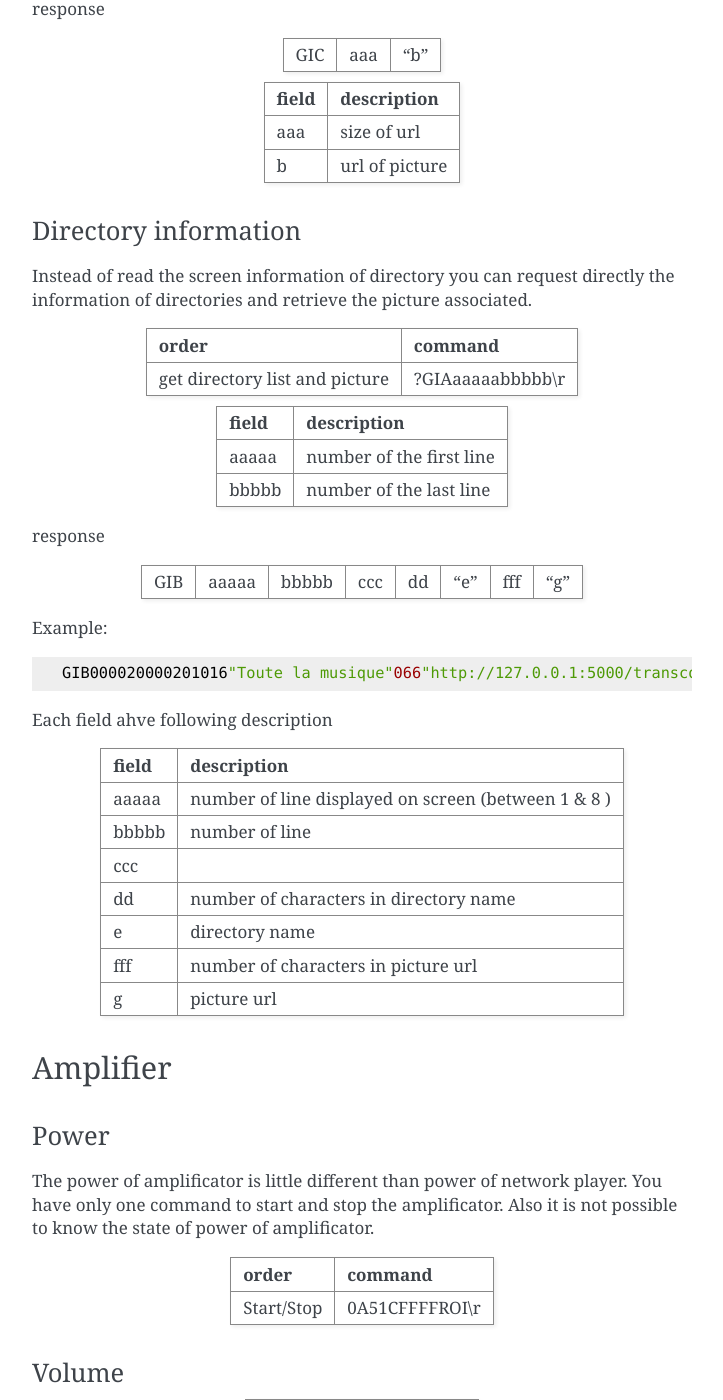
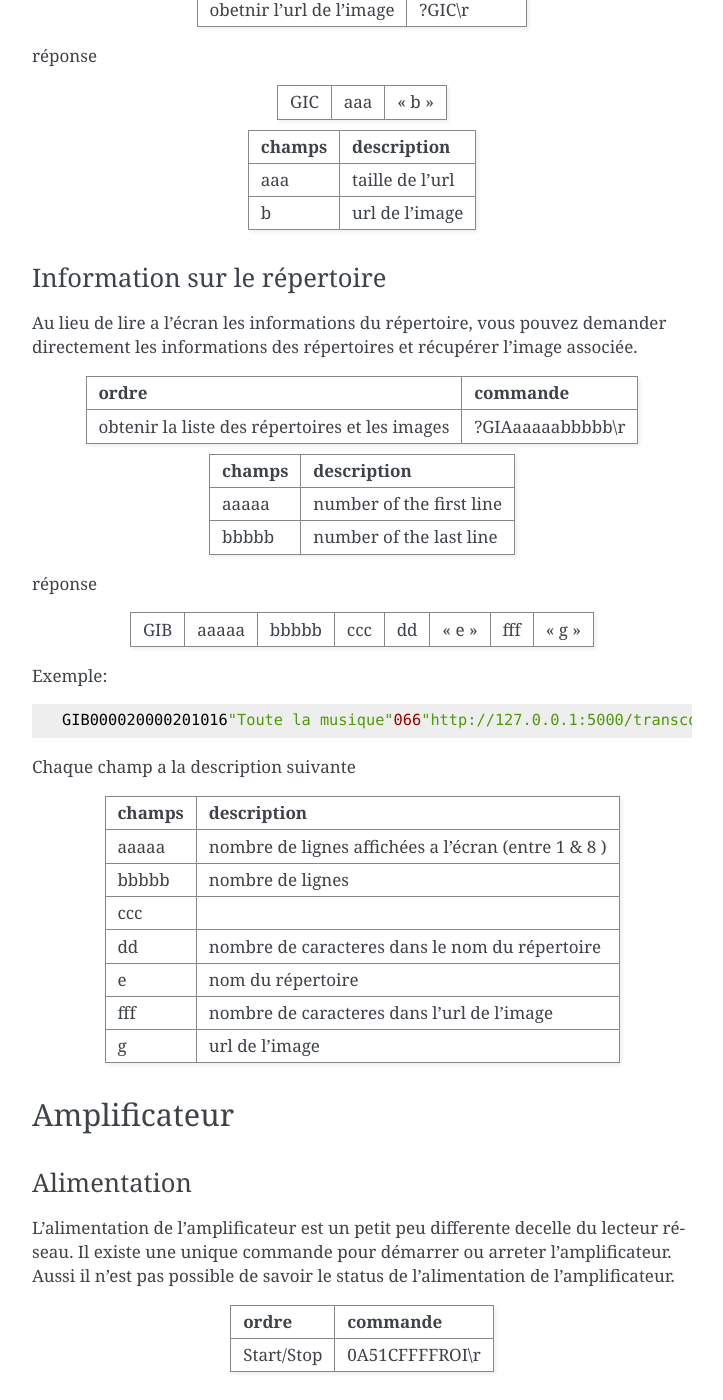
Before and after one commit to yabb85/controlP, a Sphinx documentation site: the page built from docs/source/protocol.rst, in a window 1280 px wide and 1400 px high, scrolled down 5843 px. Shown: the whole window, without its empty margins (388-1111 px from the left). Built offline with Sphinx 7.4.7, drawn with Linux system fonts in a browser that asks for light colours; some of the changed text lies outside the part shown.

Commit message:
create multi lang documentation

```diff
--- /dev/null
+++ b/docs/source/_templates/lang.html
@@ -0,0 +1,8 @@
+<h3>{{ _('Langues') }}</h3>
+{% if languages|length >= 1 %}
+    <ul>
+        {% for the_language, url in languages %}
+        <li><a href="{{ url }}">{{ the_language }}</a></li>
+        {% endfor %}
+    </ul>
+{% endif %}
--- a/docs/source/conf.py
+++ b/docs/source/conf.py
@@ -41,6 +41,9 @@
 # This pattern also affects html_static_path and html_extra_path.
 exclude_patterns = []
 
+language = 'fr'
+locale_dirs = ['locale/']
+
 
 # -- Options for HTML output -------------------------------------------------
 
@@ -53,3 +56,19 @@
 # relative to this directory. They are copied after the builtin static files,
 # so a file named "default.css" will overwrite the builtin "default.css".
 html_static_path = ['_static']
+templates_path = ['_templates']
+
+html_context = {
+    'languages': [['fr', '/'], ['en', '/en']]
+}
+
+html_sidebars = {
+    '**': [
+        'about.html',
+        'searchfield.html',
+        'navigation.html',
+        'relations.html',
+        'donate.html',
+        'lang.html',
+    ]
+}
--- a/docs/source/protocol.rst
+++ b/docs/source/protocol.rst
@@ -1,11 +1,11 @@
-Protocol definition
-===================
+Définition du protocol
+======================
 
 
 Cette page explique le protocol de communication pioneer qui a été utlisé pour le lecteur reseau N-50A.
 Cette documentation a été obtenu par ingenieurie inverse a l'aide de l'outil wireshark, d'un lecteur N-50A et de l'application control.
 
-lecteur <-- ethernet --> pc <--wifi --> smartphone
+lecteur <-- ethernet --> pc <-- wifi --> smartphone
 
 La communication entre l'application et le lecteur s'effectue sur un socker ouvert avec le port 8102.
 Les details de communication peuvent etre obtenu par upnp a l'aide d'un requete ssdp.
@@ -15,42 +15,42 @@
 
 
 
-Todo
-----
+A faire
+-------
 
-    - Understand the usage of ICA command and response
+    - Comprendre l'usage de la commande ICA ainsi que ses réponses
 
-Network player
+Lecteur reseau
 --------------
 
 
-Power
-~~~~~
+Alimentation
+~~~~~~~~~~~~
 
-This section exaplain how to manage the power of your player
+Cette section explique comment controller l'alimation du lecteur
 
-+-------+---------+
-| order | command |
-+=======+=========+
-| ON    | PO\\r   |
-+-------+---------+
-| OFF   | PF\\r   |
-+-------+---------+
++-------+----------+
+| ordre | commande |
++=======+==========+
+| ON    | PO\\r    |
++-------+----------+
+| OFF   | PF\\r    |
++-------+----------+
 
 
-To know the state of your player you can send the command
+Pour connaitre le status de votre lecteur vous pouvez envoyer la commande suivante
+
++--------+----------+
+| ordre  | commande |
++========+==========+
+| status | ?P\\r    |
++--------+----------+
 
 
-+--------+---------+
-| order  | command |
-+========+=========+
-| status | ?P\\r   |
-+--------+---------+
-
-the response of this command is
+La réponse de cette commande est
 
 +--------+----------+
-| status | response |
+| status | réponse  |
 +========+==========+
 | ON     | PWR0     |
 +--------+----------+
@@ -58,124 +58,124 @@
 +--------+----------+
 
 
-Input
-~~~~~
+Entrées
+~~~~~~~
 
-+-----------------+---------+
-| input           | command |
-+=================+=========+
-| DAC             | 13FN\\r |
-+-----------------+---------+
-| ipod/usb front  | 17FN\\r |
-+-----------------+---------+
-| radio           | 38FN\\r |
-+-----------------+---------+
-| NAS             | 44FN\\r |
-+-----------------+---------+
-| favorite        | 45FN\\r |
-+-----------------+---------+
-| spotify         | 57FN\\r |
-+-----------------+---------+
-| digital input 1 | 59FN\\r |
-+-----------------+---------+
-| digital input 2 | 60FN\\r |
-+-----------------+---------+
-| ipod/usb rear   | 61FN\\r |
-+-----------------+---------+
++--------------------+----------+
+| entrée             | commande |
++====================+==========+
+| DAC                | 13FN\\r  |
++--------------------+----------+
+| ipod/usb façade    | 17FN\\r  |
++--------------------+----------+
+| radio              | 38FN\\r  |
++--------------------+----------+
+| NAS                | 44FN\\r  |
++--------------------+----------+
+| favoris            | 45FN\\r  |
++--------------------+----------+
+| spotify            | 57FN\\r  |
++--------------------+----------+
+| entrée numérique 1 | 59FN\\r  |
++--------------------+----------+
+| entrée numérique 2 | 60FN\\r  |
++--------------------+----------+
+| ipod/usb arrière   | 61FN\\r  |
++--------------------+----------+
 
-To know the input selected by your network player you can use the following command:
+Pour connaitre l'entrée selectionné par votre lecteur réseau, vous pouvez utiliser la commande suivante:
 
-+--------+---------+
-| order  | command |
-+========+=========+
-| status | ?F\\r   |
-+--------+---------+
++--------+----------+
+| ordre  | commande |
++========+==========+
+| status | ?F\\r    |
++--------+----------+
 
-the response of this command is
+La réponse de cette commande est
 
-+-----------------+----------+
-| input           | response |
-+=================+==========+
-| DAC             | FN13     |
-+-----------------+----------+
-| ipod/usb front  | FN17     |
-+-----------------+----------+
-| radio           | FN38     |
-+-----------------+----------+
-| NAS             | FN44     |
-+-----------------+----------+
-| favorite        | FN45     |
-+-----------------+----------+
-| spotify         | FN57     |
-+-----------------+----------+
-| digital input 1 | FN59     |
-+-----------------+----------+
-| digital input 2 | FN60     |
-+-----------------+----------+
-| ipod/usb rear   | FN61     |
-+-----------------+----------+
++--------------------+----------+
+| entrée             | réponse  |
++====================+==========+
+| DAC                | FN13     |
++--------------------+----------+
+| ipod/usb façade    | FN17     |
++--------------------+----------+
+| radio              | FN38     |
++--------------------+----------+
+| NAS                | FN44     |
++--------------------+----------+
+| favoris            | FN45     |
++--------------------+----------+
+| spotify            | FN57     |
++--------------------+----------+
+| entrée numérique 1 | FN59     |
++--------------------+----------+
+| entrée numérique 2 | FN60     |
++--------------------+----------+
+| ipod/usb arrière   | FN61     |
++--------------------+----------+
 
-Music player
-~~~~~~~~~~~~
+Lecteur de musique
+~~~~~~~~~~~~~~~~~~
 
-+---------------------+----------+
-| order               | commande |
-+=====================+==========+
-| play                | 10PB\\r  |
-+---------------------+----------+
-| pause               | 11PB\\r  |
-+---------------------+----------+
-| precedent           | 12PB\\r  |
-+---------------------+----------+
-| suivant             | 13PB\\r  |
-+---------------------+----------+
-| display play screen | 18PB\\r  |
-+---------------------+----------+
-| stop                | 20PB\\r  |
-+---------------------+----------+
-| entrer              | 30PB\\r  |
-+---------------------+----------+
-| return              | 31PB\\r  |
-+---------------------+----------+
-| ajoute au favori    | 32PB\\r  |
-+---------------------+----------+
-| repeat              | 34PB\\r  |
-+---------------------+----------+
-| shuffle             | 35PB\\r  |
-+---------------------+----------+
++-----------------------------+----------+
+| ordre                       | commande |
++=============================+==========+
+| play                        | 10PB\\r  |
++-----------------------------+----------+
+| pause                       | 11PB\\r  |
++-----------------------------+----------+
+| precedent                   | 12PB\\r  |
++-----------------------------+----------+
+| suivant                     | 13PB\\r  |
++-----------------------------+----------+
+| afficher l'écran de lecture | 18PB\\r  |
++-----------------------------+----------+
+| stop                        | 20PB\\r  |
++-----------------------------+----------+
+| entrer                      | 30PB\\r  |
++-----------------------------+----------+
+| retour                      | 31PB\\r  |
++-----------------------------+----------+
+| ajouter aux favoris         | 32PB\\r  |
++-----------------------------+----------+
+| répéter                     | 34PB\\r  |
++-----------------------------+----------+
+| mélanger                    | 35PB\\r  |
++-----------------------------+----------+
 
 
-Screen status
-~~~~~~~~~~~~~
+État de l'ecran
+~~~~~~~~~~~~~~~
 
-to know the informations display on screen you can execute the following command:
+Pour connaitre les informations affiché a l'ecran, vous pouvez execture la commande suivante:
+
++--------+----------+
+| ordre  | commande |
++========+==========+
+| status | ?GAP\\r  |
++--------+----------+
 
 
-+--------+---------+
-| order  | command |
-+========+=========+
-| status | ?GAP\\r |
-+--------+---------+
+Cette commande retourne la réponse suivante:
 
-this command return the following responses:
++-----------------------------------+-------------------------+
+| type d'information                | réponse                 |
++===================================+=========================+
+| informations d'en-tête d'écran    | GCPaabcdefghijkkklmm"n" |
++-----------------------------------+-------------------------+
+| informations sur l'écran          | GDPaaaaabbbbbccccc      |
++-----------------------------------+-------------------------+
+| informations sur la ligne d'écran | GEPaabcc"d"             |
++-----------------------------------+-------------------------+
 
-+---------------------------+-------------------------+
-| type of information       | response                |
-+===========================+=========================+
-| screen header information | GCPaabcdefghijkkklmm"n" |
-+---------------------------+-------------------------+
-| screen information        | GDPaaaaabbbbbccccc      |
-+---------------------------+-------------------------+
-| screen line information   | GEPaabcc"d"             |
-+---------------------------+-------------------------+
+Souvent la réponse contient plusieurs des valeurs contenu dans cette table.
 
-Often the response contains several value of this table.
-
-Example for a screen on song played::
+Exemple d'écran sur une chanson jouée::
 
     'GBP08\r\nGCP02110100000110200""\r\nGDP000010000100001\r\nGEP01020"Milk"\r\nGEP02021"Garbage"\r\nGEP03022"Garbage"\r\nGEP04026"mp3"\r\nGEP05028""\r\nGEP06029"320kbps"\r\nGEP07023"0:23"\r\nGEP08034"3:52"\r\n'
 
-Example when screen display a song list::
+Exemple lorsque l'écran affiche une liste de chansons::
 
     'GBP08\r\nGCP01110100000000200"Garbage"\r\nGDP000010000800012\r\nGEP01002"Supervixen"\r\nGEP02102"Queer"\r\nGEP03002"Only Happy When It Rains"\r\nGEP04002"As Heaven Is Wide"\r\nGEP05002"Not My Idea"\r\nGEP06002"A Stroke Of Luck"\r\nGEP07002"Vow"\r\nGEP08002"Stupid Girl"\r\n'
 
@@ -183,86 +183,87 @@
 GBP
 ***
 
-First instructtion returned when the screen status is required, explain the number of GEP must be parsed.
+Première instruction renvoyée lorsque l'état de l'écran est requis, explique le nombre de GEP qui doivent être analysés.
 
 +-----+----+
 | GBP | aa |
 +-----+----+
 
-Each field have following description
+Chaque champ a la description suivante
 
-+-------+------------------------------------+
-| field | description                        |
-+=======+====================================+
-| aa    | number of line displayed on screen |
-+-------+------------------------------------+
++--------+--------------------------------------+
+| champs | description                          |
++========+======================================+
+| aa     | nombre de lignes affichées à l'écran |
++--------+--------------------------------------+
 
 GCP
 ***
 
-This response is send to describe the view
+Cette réponse est envoyée pour décrire la vue
 
 +-----+----+---+---+---+---+---+---+---+---+---+-----+---+----+-----+
 | GCP | aa | b | c | d | e | f | g | h | i | j | kkk | l | mm | "n" |
 +-----+----+---+---+---+---+---+---+---+---+---+-----+---+----+-----+
 
-Example::
+Exemple::
 
     GCP01110100000000200"Garbage"
 
 
-Each field have following description
+Chaque champ a la description suivante
 
-+-------+-------------------------+
-| field | description             |
-+=======+=========================+
-| aa    | screen type             |
-+-------+-------------------------+
-| b     |                         |
-+-------+-------------------------+
-| c     | top menu button enabled |
-+-------+-------------------------+
-| d     |                         |
-+-------+-------------------------+
-| e     | return button enabled   |
-+-------+-------------------------+
-| f     |                         |
-+-------+-------------------------+
-| g     | shuffle enable          |
-+-------+-------------------------+
-| h     | repeat enabled          |
-+-------+-------------------------+
-| i     |                         |
-+-------+-------------------------+
-| j     |                         |
-+-------+-------------------------+
-| kkk   | view type               |
-+-------+-------------------------+
-| l     | play status             |
-+-------+-------------------------+
-| mm    |                         |
-+-------+-------------------------+
-| n     | title                   |
-+-------+-------------------------+
++--------+-------------------------+
+| champs | description             |
++========+=========================+
+| aa     | type d'écran            |
++--------+-------------------------+
+| b      |                         |
++--------+-------------------------+
+| c      | bouton top menu activé  |
++--------+-------------------------+
+| d      |                         |
++--------+-------------------------+
+| e      | bouton retour activé    |
++--------+-------------------------+
+| f      |                         |
++--------+-------------------------+
+| g      | mode mélangé activé     |
++--------+-------------------------+
+| h      | mode répété activé      |
++--------+-------------------------+
+| i      |                         |
++--------+-------------------------+
+| j      |                         |
++--------+-------------------------+
+| kkk    | type de la vue          |
++--------+-------------------------+
+| l      | status de lecture       |
++--------+-------------------------+
+| mm     |                         |
++--------+-------------------------+
+| n      | titre                   |
++--------+-------------------------+
 
 
-The screen type can be have several value described in following table:
+Le champ type d'écran peut avoir differentes valeurs decrite dans le tableau suivant:
 
 +------+----------------------+
 | code | description          |
 +======+======================+
-| 00   | error                |
+| 00   | erreur               |
 +------+----------------------+
-| 01   | list                 |
+| 01   | liste                |
 +------+----------------------+
 | 02   | file info            |
 +------+----------------------+
 | 03   | file info with pause |
 +------+----------------------+
-| 06   | loading              |
+| 06   | chargement           |
 +------+----------------------+
 
-The view can be display several type of informations.
+
+La vue peut afficher different types d'informations.
 
 +------+-------------------------------------------+
 | code | description                               |
@@ -274,16 +275,17 @@
 | 110  | the view display information of file      |
 +------+-------------------------------------------+
 
-The play field display the state of current play
+
+Le champ lecture affiche l'etat de la lecture courante
 
 +------+-------------+
 | code | description |
 +======+=============+
-| 0    | stopped     |
+| 0    | stopé       |
 +------+-------------+
 | 1    | pause       |
 +------+-------------+
-| 2    | play        |
+| 2    | lecture     |
 +------+-------------+
 
 
@@ -294,20 +296,20 @@
 | GDP | aaaaa | bbbbb | ccccc |
 +-----+-------+-------+-------+
 
-Example::
+Exemple::
 
     GDP000010000800012
 
 
-+-------+-------------------------+
-| field | description             |
-+=======+=========================+
-| aaaaa | first line at screen    |
-+-------+-------------------------+
-| bbbbb | last line at screen     |
-+-------+-------------------------+
-| ccccc | total number of lines   |
-+-------+-------------------------+
++--------+--------------------------+
+| champs | description              |
++========+==========================+
+| aaaaa  | premiere ligne a l'ecran |
++--------+--------------------------+
+| bbbbb  | derniere ligne a l'ecran |
++--------+--------------------------+
+| ccccc  | nombre total de lignes   |
++--------+--------------------------+
 
 
 GEP
@@ -317,119 +319,119 @@
 | GEP | aa | b | cc | "d" |
 +-----+----+---+----+-----+
 
-Example::
+Exemple::
 
     GEP01002"Supervixen"
 
 
-+-------+----------------+
-| field | description    |
-+=======+================+
-| aa    | number of line |
-+-------+----------------+
-| b     | selected line  |
-+-------+----------------+
-| cc    |                |
-+-------+----------------+
-| "d"   | text of line   |
-+-------+----------------+
++--------+-------------------+
+| champs | description       |
++========+===================+
+| aa     | nombre de lignes  |
++--------+-------------------+
+| b      | ligne sélectionée |
++--------+-------------------+
+| cc     |                   |
++--------+-------------------+
+| "d"    | texte de la ligne |
++--------+-------------------+
 
 
-Image information
-~~~~~~~~~~~~~~~~~
+Information sur l'image
+~~~~~~~~~~~~~~~~~~~~~~~
 
 Cette commande permet de connaite l'image affiché sur l'ecran du lecteur
 
-+---------------+---------+
-| order         | command |
-+===============+=========+
-| get image url | ?GIC\\r |
-+---------------+---------+
++--------------------------+----------+
+| ordre                    | commande |
++==========================+==========+
+| obetnir l'url de l'image | ?GIC\\r  |
++--------------------------+----------+
 
 
-response
+réponse
 
 +-----+-----+-----+
 | GIC | aaa | "b" |
 +-----+-----+-----+
 
 
-+-------+----------------+
-| field | description    |
-+=======+================+
-| aaa   | size of url    |
-+-------+----------------+
-| b     | url of picture |
-+-------+----------------+
++--------+-----------------+
+| champs | description     |
++========+=================+
+| aaa    | taille de l'url |
++--------+-----------------+
+| b      | url de l'image  |
++--------+-----------------+
 
 
-Directory information
-~~~~~~~~~~~~~~~~~~~~~
+Information sur le répertoire
+~~~~~~~~~~~~~~~~~~~~~~~~~~~~~
 
-Instead of read the screen information of directory you can request directly the information of directories and retrieve the picture associated.
+Au lieu de lire a l'écran les informations du répertoire, vous pouvez demander directement les informations des répertoires et récupérer l'image associée.
 
 
-+--------------------------------+-------------------+
-| order                          | command           |
-+================================+===================+
-| get directory list and picture | ?GIAaaaaabbbbb\\r |
-+--------------------------------+-------------------+
++------------------------------------------------+-------------------+
+| ordre                                          | commande          |
++================================================+===================+
+| obtenir la liste des répertoires et les images | ?GIAaaaaabbbbb\\r |
++------------------------------------------------+-------------------+
 
-+-------+--------------------------+
-| field | description              |
-+=======+==========================+
-| aaaaa | number of the first line |
-+-------+--------------------------+
-| bbbbb | number of the last line  |
-+-------+--------------------------+
++--------+--------------------------+
+| champs | description              |
++========+==========================+
+| aaaaa  | number of the first line |
++--------+--------------------------+
+| bbbbb  | number of the last line  |
++--------+--------------------------+
 
 
 
-response
+réponse
 
 +-----+-------+-------+-----+----+-----+-----+-----+
 | GIB | aaaaa | bbbbb | ccc | dd | "e" | fff | "g" |
 +-----+-------+-------+-----+----+-----+-----+-----+
 
-Example::
+Exemple::
 
     GIB000020000201016"Toute la musique"066"http://127.0.0.1:5000/transcoder/jpegtnscaler.cgi/ebdart/23320.jpg"
 
-Each field ahve following description
+Chaque champ a la description suivante
 
-+-------+-----------------------------------------------------+
-| field | description                                         |
-+=======+=====================================================+
-| aaaaa | number of line displayed on screen (between 1 & 8 ) |
-+-------+-----------------------------------------------------+
-| bbbbb | number of line                                      |
-+-------+-----------------------------------------------------+
-| ccc   |                                                     |
-+-------+-----------------------------------------------------+
-| dd    | number of characters in directory name              |
-+-------+-----------------------------------------------------+
-| e     | directory name                                      |
-+-------+-----------------------------------------------------+
-| fff   | number of characters in picture url                 |
-+-------+-----------------------------------------------------+
-| g     | picture url                                         |
-+-------+-----------------------------------------------------+
++--------+-----------------------------------------------------+
+| champs | description                                         |
++========+=====================================================+
+| aaaaa  | nombre de lignes affichées a l'écran (entre 1 & 8 ) |
++--------+-----------------------------------------------------+
+| bbbbb  | nombre de lignes                                    |
++--------+-----------------------------------------------------+
+| ccc    |                                                     |
++--------+-----------------------------------------------------+
+| dd     | nombre de caracteres dans le nom du répertoire      |
++--------+-----------------------------------------------------+
+| e      | nom du répertoire                                   |
++--------+-----------------------------------------------------+
+| fff    | nombre de caracteres dans l'url de l'image          |
++--------+-----------------------------------------------------+
+| g      | url de l'image                                      |
++--------+-----------------------------------------------------+
 
 
 
-Amplifier
----------
+Amplificateur
+-------------
 
 
-Power
-~~~~~
+Alimentation
+~~~~~~~~~~~~
 
-The power of amplificator is little different than power of network player.
-You have only one command to start and stop the amplificator.
-Also it is not possible to know the state of power of amplificator.
+L'alimentation de l'amplificateur est un petit peu differente decelle du lecteur réseau.
+Il existe une unique commande pour démarrer ou arreter l'amplificateur.
+Aussi il n'est pas possible de savoir le status de l'alimentation de l'amplificateur.
 
 +------------+-----------------+
-| order      | command         |
+| ordre      | commande        |
 +============+=================+
 | Start/Stop | 0A51CFFFFROI\\r |
 +------------+-----------------+
@@ -439,18 +441,18 @@
 ~~~~~~
 
 +-------+-----------------+
-| order | command         |
+| ordre | commande        |
 +=======+=================+
-| up    | 0A50AFFFFROI\\r |
+| haut  | 0A50AFFFFROI\\r |
 +-------+-----------------+
-| down  | 0A50BFFFFROI\\r |
+| bas   | 0A50BFFFFROI\\r |
 +-------+-----------------+
 
 Source
 ~~~~~~
 
 +--------+-----------------+
-| order  | command         |
+| ordre  | commande        |
 +========+=================+
 | change | 0A555FFFFROI\\r |
 +--------+-----------------+
@@ -459,23 +461,23 @@
 Lecteur CD
 ----------
 
-Power
-~~~~~
+Alimentation
+~~~~~~~~~~~~
 
-Like amplifier the cd player have only one command to start and stop without status of power.
+Comme l'amplificateur le lecteur CD a une seule commande pour démarrer et arreter l'appareil sans retourn du status de l'alimentation.
 
 +------------+--------------+
-| order      | command      |
+| ordre      | commande     |
 +============+==============+
 | Start/Stop | 0A21CFFFFROI |
 +------------+--------------+
 
 
-Track
+Piste
 ~~~~~
 
 +-----------+--------------+
-| order     | command      |
+| ordre     | commande     |
 +===========+==============+
 | precedent | 0A211FFFFROI |
 +-----------+--------------+
```
Also changed, not shown: docs/source/index.rst (+17 -27 lines), 3 other files.
